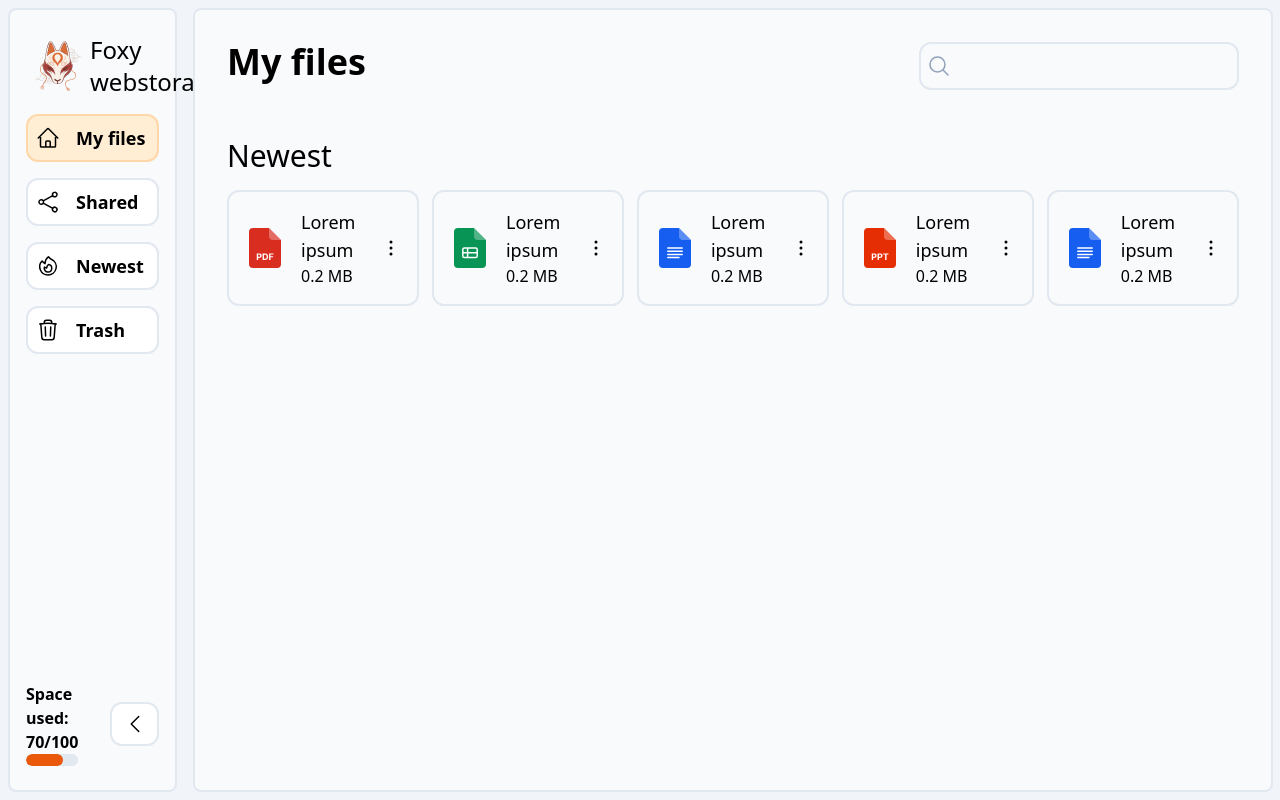
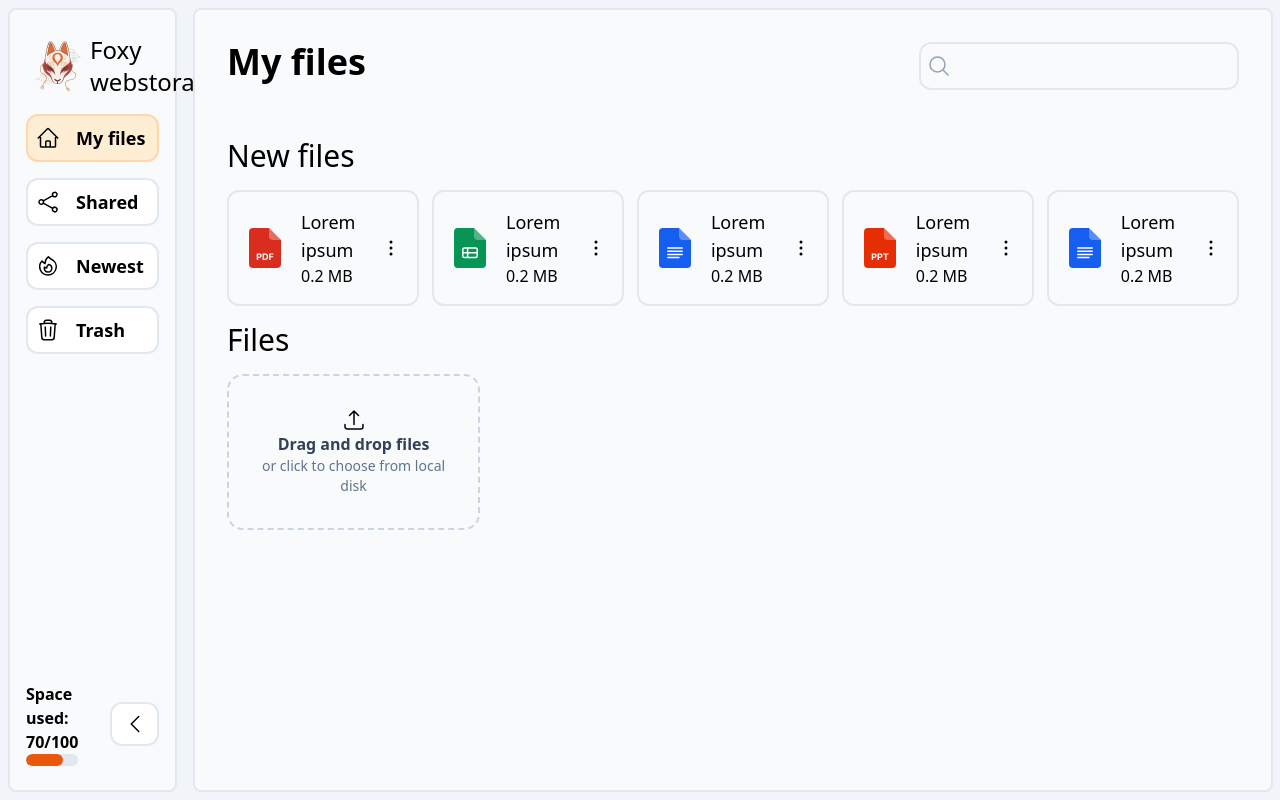
Before and after one commit to xKitsune47/foxy-webstorage, a Next.js app: page / in a window 1280 px wide. Built offline with nearby package versions, Linux system fonts and the light colour scheme.

Commit message:
file upload component

```diff
--- a/app/_assets/fileFormatIcons.tsx
+++ b/app/_assets/fileFormatIcons.tsx
@@ -46,9 +46,9 @@ const fileFormatIcons: { types: string[]; icon: ReactNode }[] = [
         <path fill="#fff" d="m24 0 12 12h-8a4 4 0 0 1-4-4z" opacity=".3" />
         <path
           stroke="#fff"
-          stroke-linecap="round"
-          stroke-linejoin="round"
-          stroke-width="1.5"
+          strokeLinecap="round"
+          strokeLinejoin="round"
+          strokeWidth="1.5"
           d="M12.8 20h14.4m-14.4 3.2h14.4m-14.4 3.2h14.4m-14.4 3.2H24"
         />
       </svg>
@@ -89,9 +89,9 @@ const fileFormatIcons: { types: string[]; icon: ReactNode }[] = [
         <path fill="#fff" d="m24 0 12 12h-8a4 4 0 0 1-4-4z" opacity=".3" />
         <path
           stroke="#fff"
-          stroke-linecap="round"
-          stroke-linejoin="round"
-          stroke-width="1.5"
+          strokeLinecap="round"
+          strokeLinejoin="round"
+          strokeWidth="1.5"
           d="M24.667 30h.673c.648 0 .971 0 1.15-.135a.67.67 0 0 0 .263-.492c.013-.223-.166-.493-.525-1.031l-2.007-3.01c-.297-.446-.445-.668-.632-.746a.67.67 0 0 0-.511 0c-.187.078-.335.3-.632.745l-.496.745M24.667 30l-5.123-7.4c-.295-.426-.442-.638-.626-.713a.67.67 0 0 0-.502 0c-.184.075-.332.287-.626.713l-3.965 5.726c-.375.542-.563.813-.552 1.039a.67.67 0 0 0 .261.498c.18.137.509.137 1.168.137zM26 20a2 2 0 1 1-4 0 2 2 0 0 1 4 0"
         />
       </svg>
@@ -113,9 +113,9 @@ const fileFormatIcons: { types: string[]; icon: ReactNode }[] = [
         <g clip-path="url(#video_svg__a)">
           <path
             stroke="#fff"
-            stroke-linecap="round"
-            stroke-linejoin="round"
-            stroke-width="1.5"
+            strokeLinecap="round"
+            strokeLinejoin="round"
+            strokeWidth="1.5"
             d="M13.333 24h13.334m-13.334-3.333h3.334m6.666 0h3.334m-13.334 6.666h3.334m6.666 0h3.334m-10 3.334V17.333m6.666 13.334V17.333m-6.8 13.334h6.934c1.12 0 1.68 0 2.108-.218a2 2 0 0 0 .874-.874c.218-.428.218-.988.218-2.108v-6.934c0-1.12 0-1.68-.218-2.108a2 2 0 0 0-.874-.874c-.428-.218-.988-.218-2.108-.218h-6.934c-1.12 0-1.68 0-2.108.218a2 2 0 0 0-.874.874c-.218.428-.218.988-.218 2.108v6.934c0 1.12 0 1.68.218 2.108a2 2 0 0 0 .874.874c.428.218.988.218 2.108.218"
           />
         </g>
@@ -156,9 +156,9 @@ const fileFormatIcons: { types: string[]; icon: ReactNode }[] = [
         <path fill="#fff" d="m24 0 12 12h-8a4 4 0 0 1-4-4z" opacity=".3" />
         <path
           stroke="#fff"
-          stroke-linecap="round"
-          stroke-linejoin="round"
-          stroke-width="1.5"
+          strokeLinecap="round"
+          strokeLinejoin="round"
+          strokeWidth="1.5"
           d="M23.333 27.333 26.667 24l-3.334-3.333m-6.666 0L13.333 24l3.334 3.333M21.333 18l-2.666 12"
         />
       </svg>
@@ -179,9 +179,9 @@ const fileFormatIcons: { types: string[]; icon: ReactNode }[] = [
         <path fill="#fff" d="m24 0 12 12h-8a4 4 0 0 1-4-4z" opacity=".3" />
         <path
           stroke="#fff"
-          stroke-linecap="round"
-          stroke-linejoin="round"
-          stroke-width="1.5"
+          strokeLinecap="round"
+          strokeLinejoin="round"
+          strokeWidth="1.5"
           d="M12.8 24.8h14.4m-14.4 0v-3.2a1.6 1.6 0 0 1 1.6-1.6h3.2m-4.8 4.8V28a1.6 1.6 0 0 0 1.6 1.6h3.2m9.6-4.8V28a1.6 1.6 0 0 1-1.6 1.6h-8m9.6-4.8v-3.2a1.6 1.6 0 0 0-1.6-1.6h-8m0 0v9.6"
         />
       </svg>
--- /dev/null
+++ b/app/_components/FileUpload.tsx
@@ -0,0 +1,88 @@
+import { ArrowUpTrayIcon } from "@heroicons/react/24/outline";
+import React, { useCallback, useRef, useState } from "react";
+
+type Props = {
+  onFiles?: (files: File[]) => void;
+  multiple?: boolean;
+};
+
+function formatBytes(bytes: number) {
+  if (bytes === 0) return "0 B";
+  const k = 1024;
+  const sizes = ["B", "KB", "MB", "GB", "TB"];
+  const i = Math.floor(Math.log(bytes) / Math.log(k));
+  return parseFloat((bytes / Math.pow(k, i)).toFixed(2)) + " " + sizes[i];
+}
+
+export default function FileUpload({ onFiles, multiple = true }: Props) {
+  const [files, setFiles] = useState<File[]>([]);
+  const inputRef = useRef<HTMLInputElement | null>(null);
+  const [isDragging, setIsDragging] = useState(false);
+
+  const handleFiles = useCallback(
+    (fileList: FileList | File[]) => {
+      const arr = Array.from(fileList as any) as File[];
+      setFiles(arr);
+      onFiles?.(arr);
+    },
+    [onFiles],
+  );
+
+  const onDrop = (e: React.DragEvent) => {
+    e.preventDefault();
+    e.stopPropagation();
+    setIsDragging(false);
+    if (e.dataTransfer?.files && e.dataTransfer.files.length) {
+      handleFiles(e.dataTransfer.files);
+    }
+  };
+
+  const onDragOver = (e: React.DragEvent) => {
+    e.preventDefault();
+    e.stopPropagation();
+    setIsDragging(true);
+  };
+
+  const onDragLeave = (e: React.DragEvent) => {
+    e.preventDefault();
+    e.stopPropagation();
+    setIsDragging(false);
+  };
+
+  const onClick = () => {
+    inputRef.current?.click();
+  };
+
+  return (
+    <div className="w-1/2">
+      <div
+        onDrop={onDrop}
+        onDragOver={onDragOver}
+        onDragEnter={onDragOver}
+        onDragLeave={onDragLeave}
+        onClick={onClick}
+        role="button"
+        tabIndex={0}
+        className={`w-full border-2 p-8 border-dashed rounded-2xl bg-slate-50 cursor-pointer flex flex-col items-center justify-center text-center transition-all duration-150 ${
+          isDragging ? "border-orange-400 bg-slate-50" : "border-slate-300"
+        }`}>
+        <input
+          ref={inputRef}
+          type="file"
+          multiple={multiple}
+          onChange={(e) => {
+            if (e.target.files) handleFiles(e.target.files);
+          }}
+          className="hidden"
+        />
+
+        <ArrowUpTrayIcon className="size-6" />
+
+        <div className="text-slate-700 font-semibold">Drag and drop files</div>
+        <div className="text-sm text-slate-500">
+          or click to choose from local disk
+        </div>
+      </div>
+    </div>
+  );
+}
--- a/app/page.tsx
+++ b/app/page.tsx
@@ -1,7 +1,8 @@
-import { EllipsisVerticalIcon } from "@heroicons/react/24/outline";
+"use client";
+
 import ListLayout from "./_components/ListLayout";
-import { DocumentIcon } from "@heroicons/react/24/outline";
 import FileHorizontal from "./_components/FileHorizontal";
+import FileUpload from "./_components/FileUpload";
 
 export default function Home() {
   const tempFiles: {
@@ -39,7 +40,7 @@ export default function Home() {
   return (
     <ListLayout>
       <div className="flex flex-col gap-4">
-        <h3 className="text-3xl">Newest</h3>
+        <h3 className="text-3xl">New files</h3>
 
         <div className="flex flex-row justify-between">
           {tempFiles.map((file) => {
@@ -53,6 +54,17 @@ export default function Home() {
             );
           })}
         </div>
+
+        <h3 className="text-3xl">Files</h3>
+        <div className="flex flex-row min-h-full">
+          <div className="w-1/2">
+            <FileUpload
+              onFiles={(files) => {
+                console.log("Wybrane pliki:", files);
+              }}
+            />
+          </div>
+        </div>
       </div>
     </ListLayout>
   );
```
